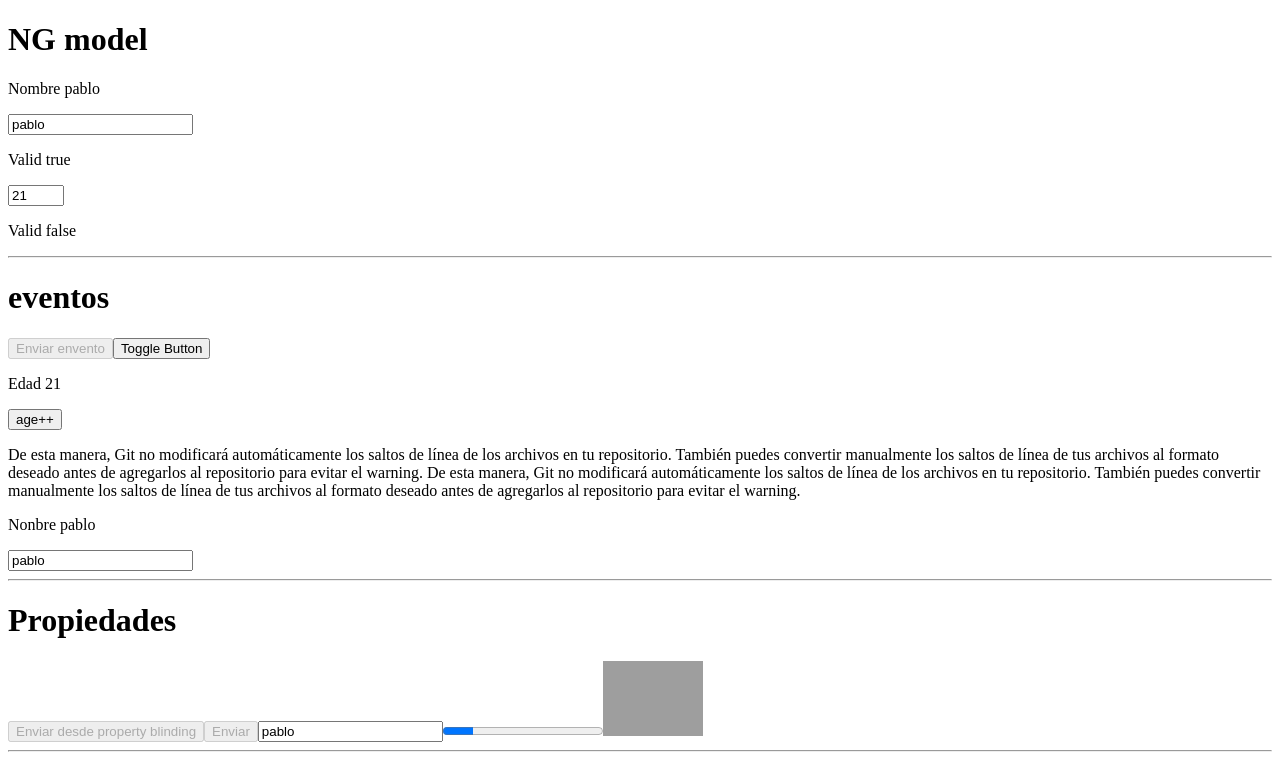
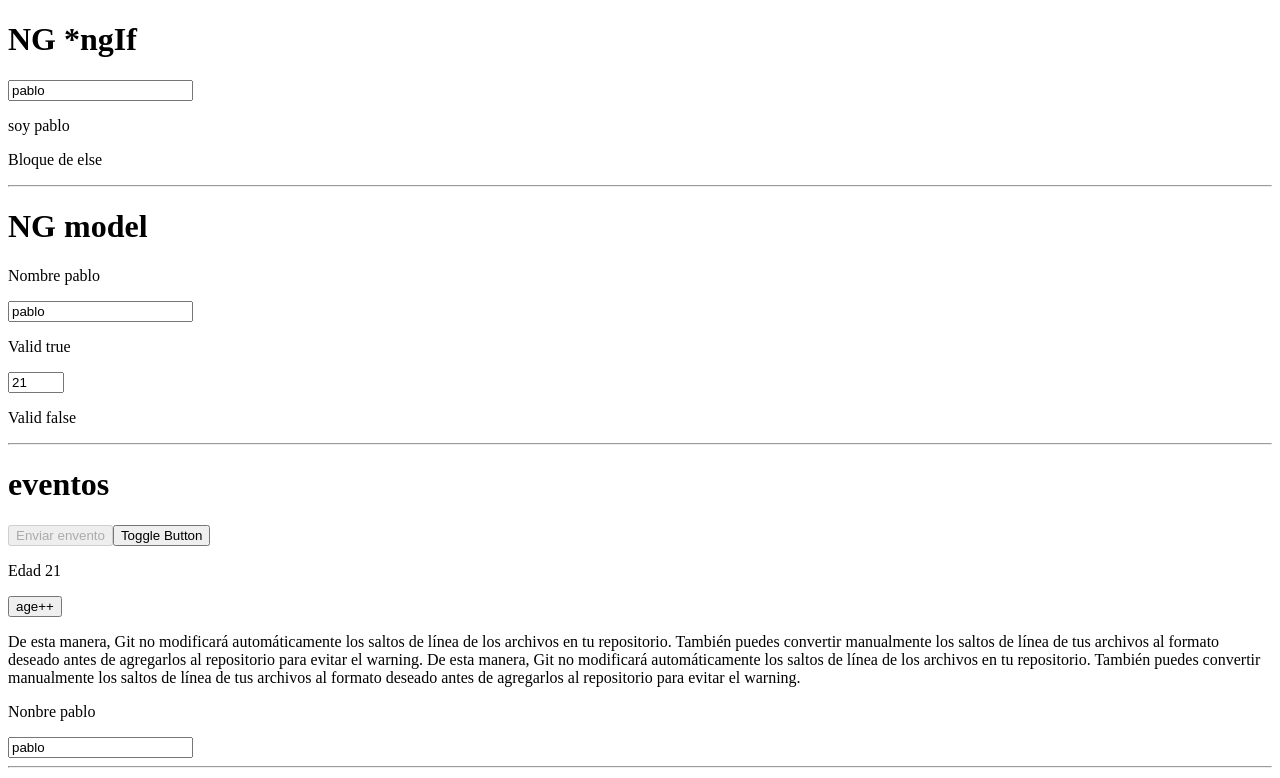
Before and after one commit to pablovass/store-mock, an Angular app: page / in a window 1280 px wide. Shown: the top 778 px of the page. Built offline with nearby package versions, Linux system fonts and the light colour scheme; grey boxes are pictures that could not be loaded.

Commit message:
uso de *ngIf

```diff
--- a/src/app/app.component.html
+++ b/src/app/app.component.html
@@ -1,3 +1,13 @@
+<!--Uso de *ngIf -->
+<h1>NG *ngIf </h1>
+<input type="text" required #nameInput="ngModel" [(ngModel)]="person.name"/>
+<p *ngIf="person.name ==='pablo'">soy pablo</p>
+<p *ngIf="person.name ==='raula'&& person.age===18; else elseBlock"  >soy raula</p>
+<ng-template #elseBlock>
+<p>Bloque de else</p>
+
+</ng-template>
+<hr/>
 <!--Data binding con ngModel siempre esta pendiente de la interaccion con los eventos
 para utilizarlo tenes que avilitarlo en app.models.ts-->
 <h1>NG model </h1>
```
